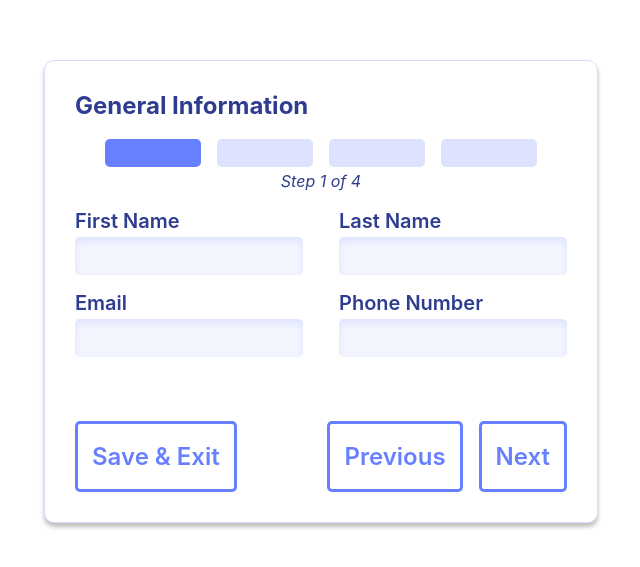
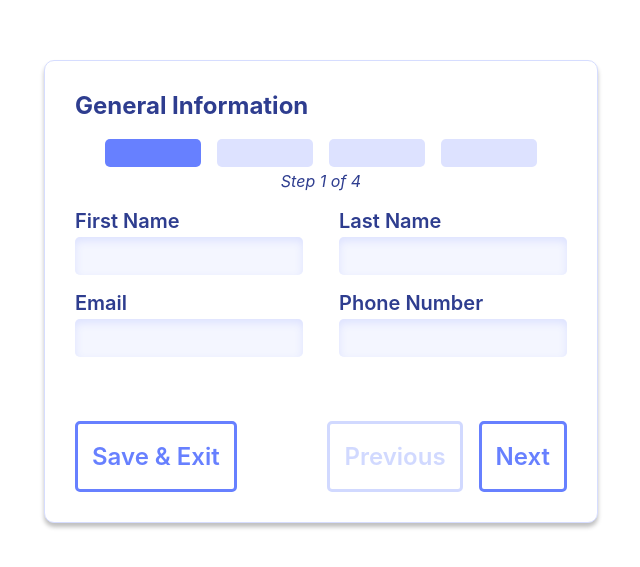
Before and after one commit to Rider-7/odin-cv-application, a React (Vite) app: page / in a window 1280 px wide. Shown: the part 109-676 px from the top of the page, without its empty margins (319-959 px from the left). Built offline with nearby package versions, Linux system fonts and the light colour scheme.

Commit message:
Add disabled functionality to FormButton

```diff
--- a/src/CVForm.jsx
+++ b/src/CVForm.jsx
@@ -27,7 +27,7 @@ export default function CVForm() {
       <h1 className="cv-form__header">General Information</h1>
       <ProgressBar steps={steps} currentStep={currentStep} />
       <Section currentStep={currentStep} />
-      <Navigation onClickDelegator={onClickDelegator} />
+      <Navigation onClickDelegator={onClickDelegator} currentStep={currentStep} />
     </div>
   );
 }
@@ -55,14 +55,14 @@ function Section({ currentStep }) {
   );
 }
 
-function Navigation({ onClickDelegator }) {
+function Navigation({ onClickDelegator, currentStep }) {
   return (
     <div className="cv-form__nav-main">
       <div className="cv-form__nav-left">
         <FormButton value="save_exit" text="Save & Exit" onClick={onClickDelegator} />
       </div>
       <div className="cv-form__nav-right">
-        <FormButton value="prev" text="Previous" onClick={onClickDelegator} />
+        <FormButton value="prev" text="Previous" onClick={onClickDelegator} isDisabled={currentStep <= 1} />
         <FormButton value="next" text="Next" onClick={onClickDelegator} />
       </div>
     </div>
--- a/src/FormButton.css
+++ b/src/FormButton.css
@@ -21,14 +21,20 @@
   user-select: none;
 }
 
-.form-button:hover {
+.form-button:disabled {
+  border-color: hsla(230, 100%, 70%, 0.30);
+  color: hsla(230, 100%, 70%, 0.30);
+  cursor: default;
+}
+
+.form-button:hover:enabled {
   background-color: #6780ff;
   color: #ffffff;
 
   transition: 300ms;
 }
 
-.form-button:active {
+.form-button:active:enabled {
   border-color: #2E3D8F;
   background-color: #2E3D8F;
   color: #ffffff;
--- a/src/FormButton.jsx
+++ b/src/FormButton.jsx
@@ -1,6 +1,6 @@
 import './FormButton.css';
 
-export default function FormButton({ value, onClick, text = "Button", variant }) {
+export default function FormButton({ value, onClick, text = "Button", variant, isDisabled = false }) {
   let className = 'form-button';
   if (variant === 'solid') className += ' form-button--variant-solid';
 
@@ -10,6 +10,7 @@ export default function FormButton({ value, onClick, text = "Button", variant })
       type="button"
       onClick={onClick}
       value={value}
+      disabled={isDisabled}
     >
       {text}
     </button>
```
